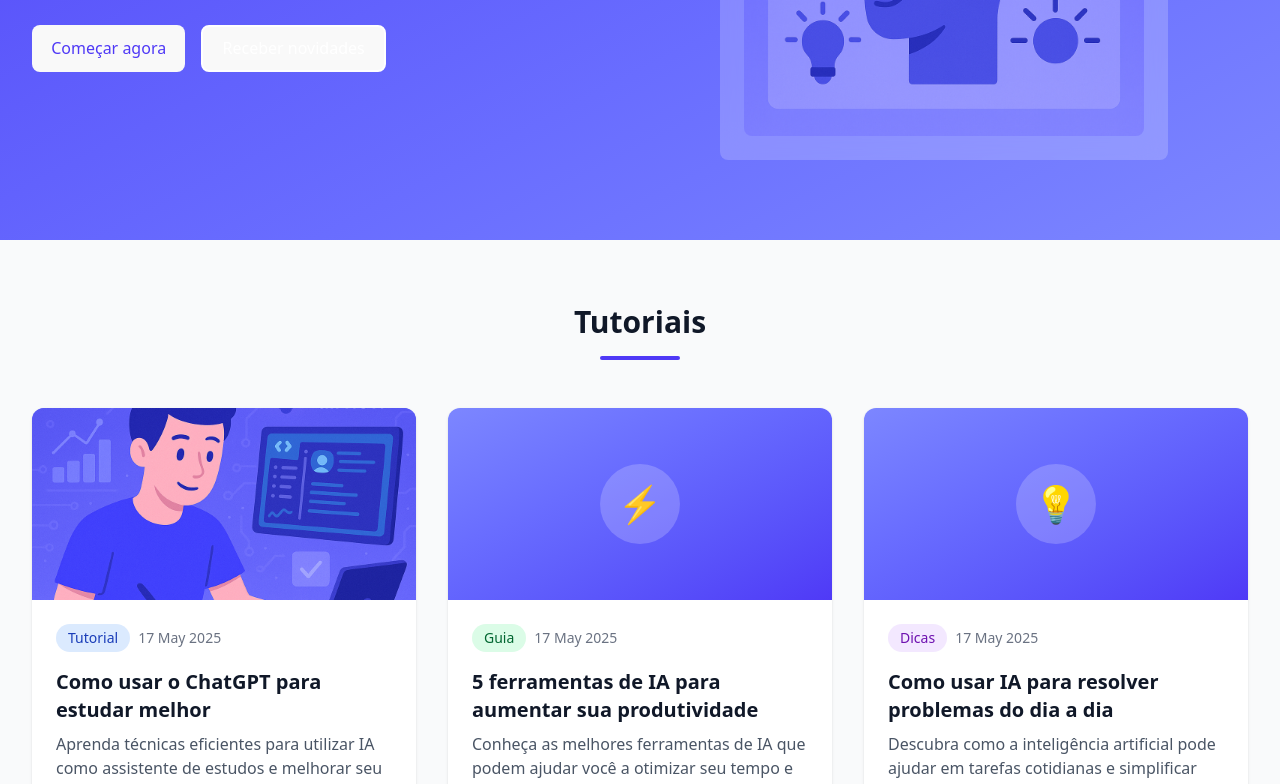
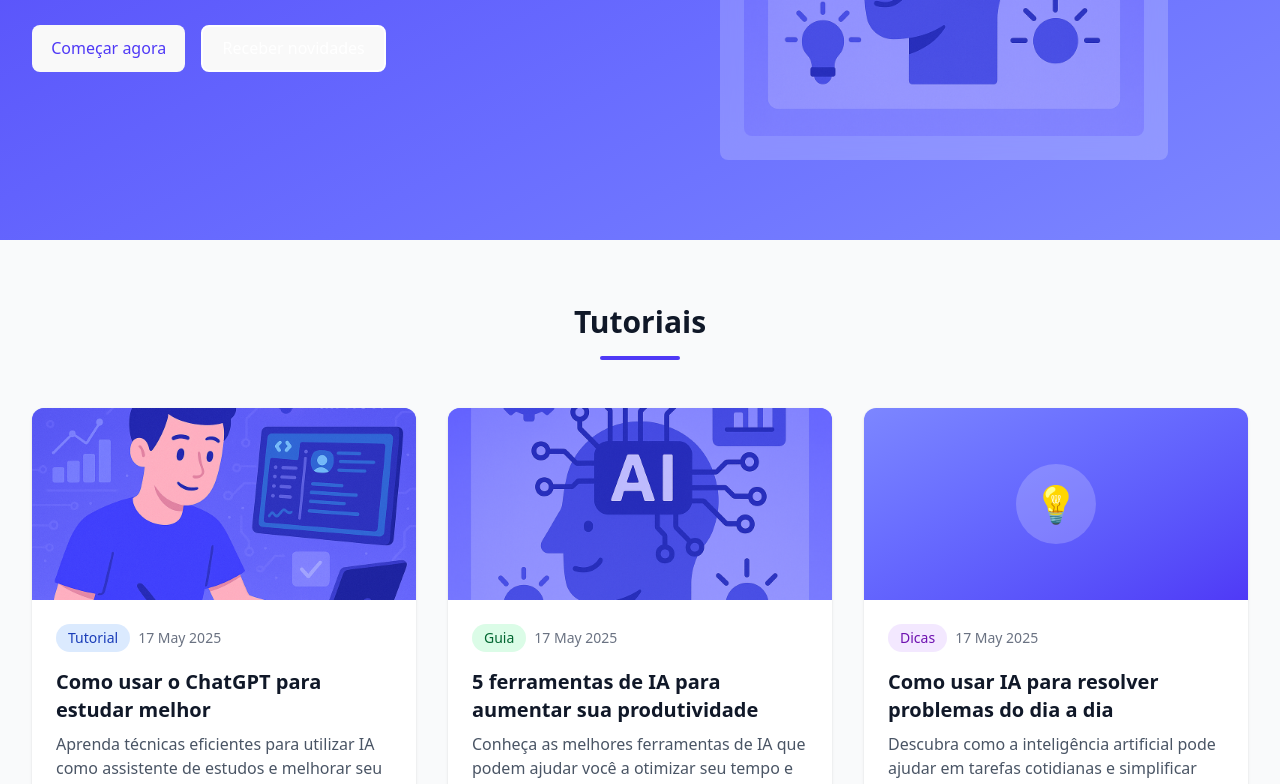
Before and after one commit to luiz426/BlogIA, a React (Vite) app in the folder Front-end/: page / in a window 1280 px wide. Shown: the part 416-1200 px from the top of the page. Built offline with nearby package versions, Linux system fonts and the light colour scheme.

Commit message:
seção 8

```diff
--- a/Front-end/src/components/posts/PostCard.tsx
+++ b/Front-end/src/components/posts/PostCard.tsx
@@ -1,6 +1,7 @@
 import { Link } from 'react-router-dom';
 import { motion } from 'framer-motion';
 import studyAi from '../../assets/study-ai.png.png';
+import productivityAi from '../../assets/ai-hero.png.png';
 
 export interface Post {
   id: string;
@@ -29,6 +30,8 @@
         <div className={`h-48 bg-gradient-to-br from-indigo-400 to-indigo-600 flex items-center justify-center p-6 relative`}>
           {post.id === '1' ? (
             <img src={studyAi} alt="Estudo IA" className="absolute inset-0 w-full h-full object-cover rounded-none" />
+          ) : post.id === '2' ? (
+            <img src={productivityAi} alt="Produtividade IA" className="absolute inset-0 w-full h-full object-cover rounded-none" />
           ) : (
             <div className="w-20 h-20 bg-white/20 rounded-full flex items-center justify-center">
               <span className="text-white text-4xl">{post.icon}</span>
```
Also changed, not shown: Front-end/src/assets/produtividade-ia.png.png (added).
